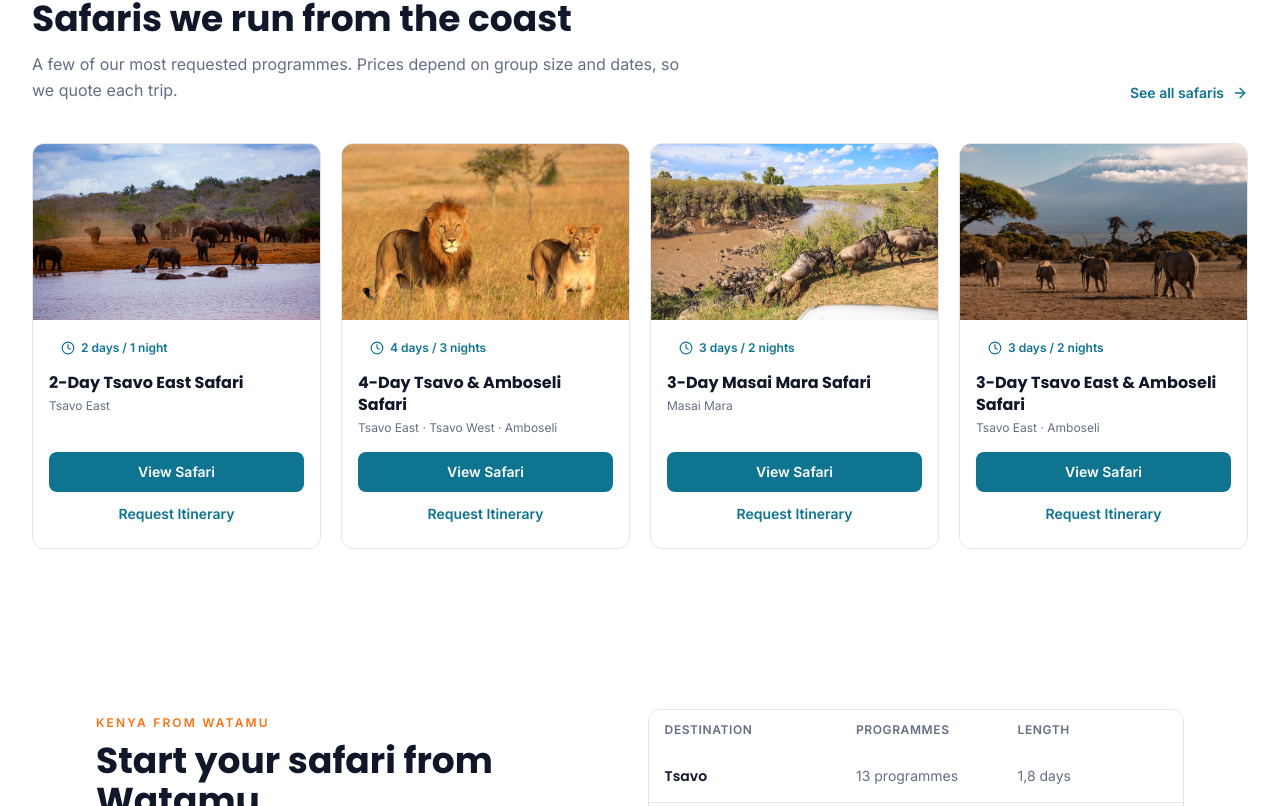
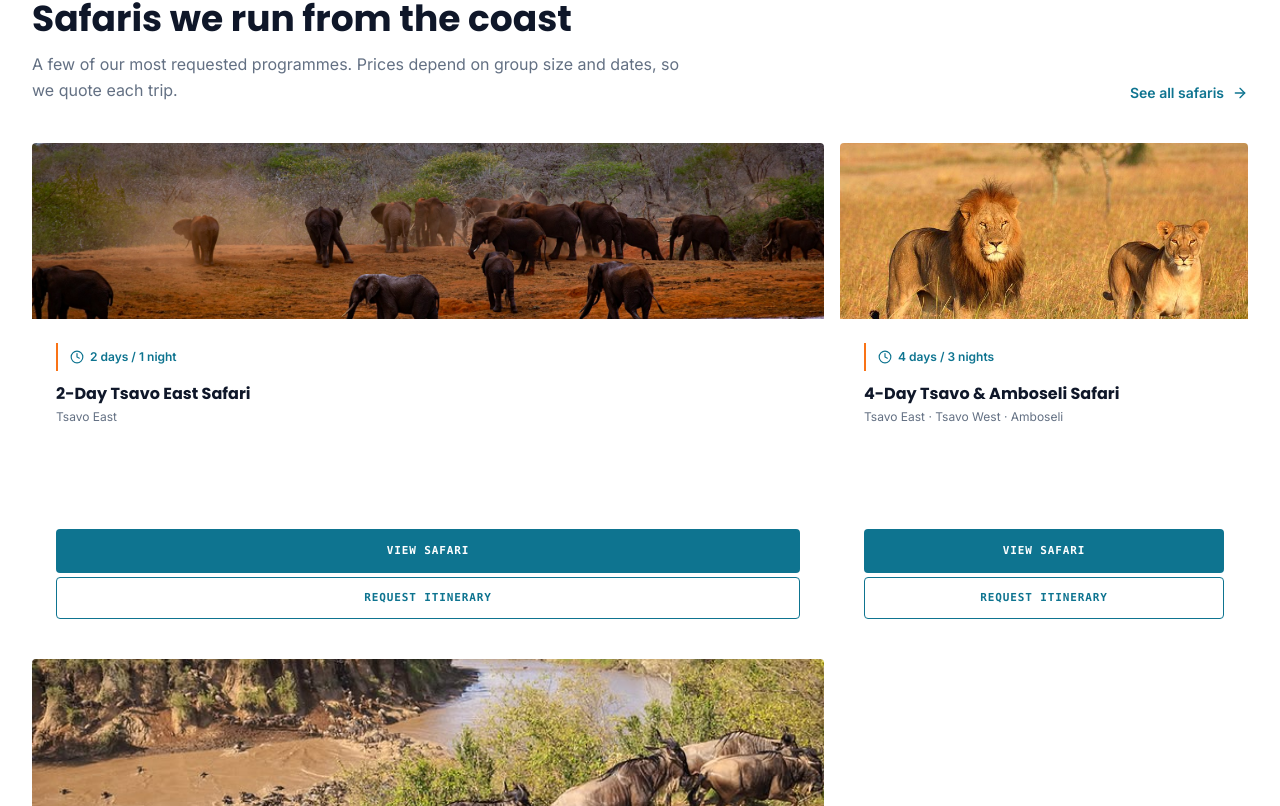
Before and after one commit to Sheddymae/bahari-asili-safaris, a Next.js app: page / in a window 1280 px wide. Shown: the part 1254-2060 px from the top of the page. Built offline with nearby package versions, Linux system fonts and the light colour scheme; no server answers.

Commit message:
feat: make popular safaris editorial

```diff
--- a/components/home/HomePopularSafaris.tsx
+++ b/components/home/HomePopularSafaris.tsx
@@ -26,21 +26,21 @@ export default function HomePopularSafaris({ onBook }: { onBook: (name?: string)
           <Link href="/tours" className="mb-10 inline-flex shrink-0 items-center gap-2 font-inter text-sm font-semibold text-ocean-700 hover:text-ocean-800">{c.popular.seeAll} <ArrowRight className="h-4 w-4 rtl:rotate-180" aria-hidden="true" /></Link>
         </div>
         <span id="home-popular-title" className="sr-only">{c.popular.title}</span>
-        <div className="grid gap-5 sm:grid-cols-2 lg:grid-cols-4">
-          {featured.map((safari) => {
+        <div className="safari-editorial-grid">
+          {featured.slice(0, 3).map((safari, index) => {
             const s = getLocalizedSafari(safari, safariLocale);
             return (
-              <article key={safari.id} className="flex flex-col overflow-hidden rounded-xl border border-border bg-white shadow-card">
+              <article key={safari.id} className={`safari-editorial-card flex flex-col bg-white ${index === 0 ? "safari-editorial-card--feature" : "safari-editorial-card--small"}`}>
                 <Link href={`/safaris/${safari.id}`} className="relative block h-44 focus:outline-none focus-visible:ring-2 focus-visible:ring-ocean-600 focus-visible:ring-inset">
                   <Image src={safari.image} alt={s.name} fill sizes="(max-width: 640px) 100vw, (max-width: 1024px) 50vw, 25vw" className="object-cover" />
                 </Link>
-                <div className="flex flex-1 flex-col p-4">
-                  <span className="inline-flex w-fit items-center gap-1.5 rounded-full bg-sand-50 px-3 py-1 font-inter text-xs font-semibold text-ocean-700"><Clock className="h-3.5 w-3.5" aria-hidden="true" />{unit(safari.days, safari.days === 1 ? c.units.day : c.units.days)}{safari.nights > 0 && <> / {unit(safari.nights, safari.nights === 1 ? c.units.night : c.units.nights)}</>}</span>
+                <div className="flex flex-1 flex-col p-5 lg:p-6">
+                  <span className="inline-flex w-fit items-center gap-1.5 border-l-2 border-safari-500 bg-sand-50 px-3 py-1.5 font-inter text-xs font-semibold text-ocean-700"><Clock className="h-3.5 w-3.5" aria-hidden="true" />{unit(safari.days, safari.days === 1 ? c.units.day : c.units.days)}{safari.nights > 0 && <> / {unit(safari.nights, safari.nights === 1 ? c.units.night : c.units.nights)}</>}</span>
                   <h3 className="mt-3 font-poppins text-base font-bold leading-snug text-foreground">{s.name}</h3>
                   <p className="mt-1 font-inter text-xs text-muted-foreground">{safari.parks.slice(0, 3).join(' · ')}</p>
                   <div className="mt-auto flex flex-col gap-1 pt-4">
-                    <Link href={`/safaris/${safari.id}`} className="inline-flex items-center justify-center rounded-lg bg-ocean-700 px-4 py-2.5 font-inter text-sm font-semibold text-white hover:bg-ocean-800">{c.popular.viewSafari}</Link>
-                    <button type="button" onClick={() => { trackConversion('booking_started', { location: 'popular_safari' }); onBook(s.name); }} className="rounded-lg px-4 py-2 font-inter text-sm font-semibold text-ocean-700 hover:text-ocean-800">{c.popular.requestItinerary}</button>
+                    <Link href={`/safaris/${safari.id}`} className="inline-flex items-center justify-center brand-button brand-button-primary px-4 py-3 font-inter text-sm font-semibold text-white hover:bg-ocean-800">{c.popular.viewSafari}</Link>
+                    <button type="button" onClick={() => { trackConversion('booking_started', { location: 'popular_safari' }); onBook(s.name); }} className="brand-button brand-button-secondary px-4 py-3 font-inter">{c.popular.requestItinerary}</button>
                   </div>
                 </div>
               </article>
```
